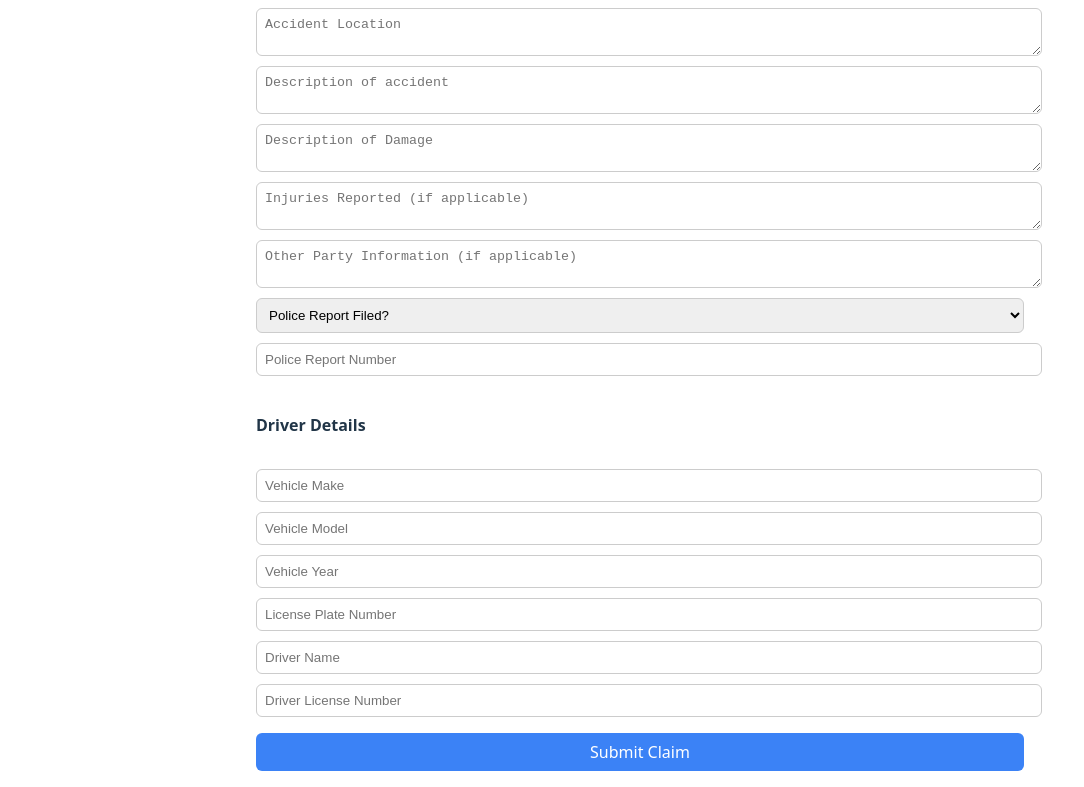
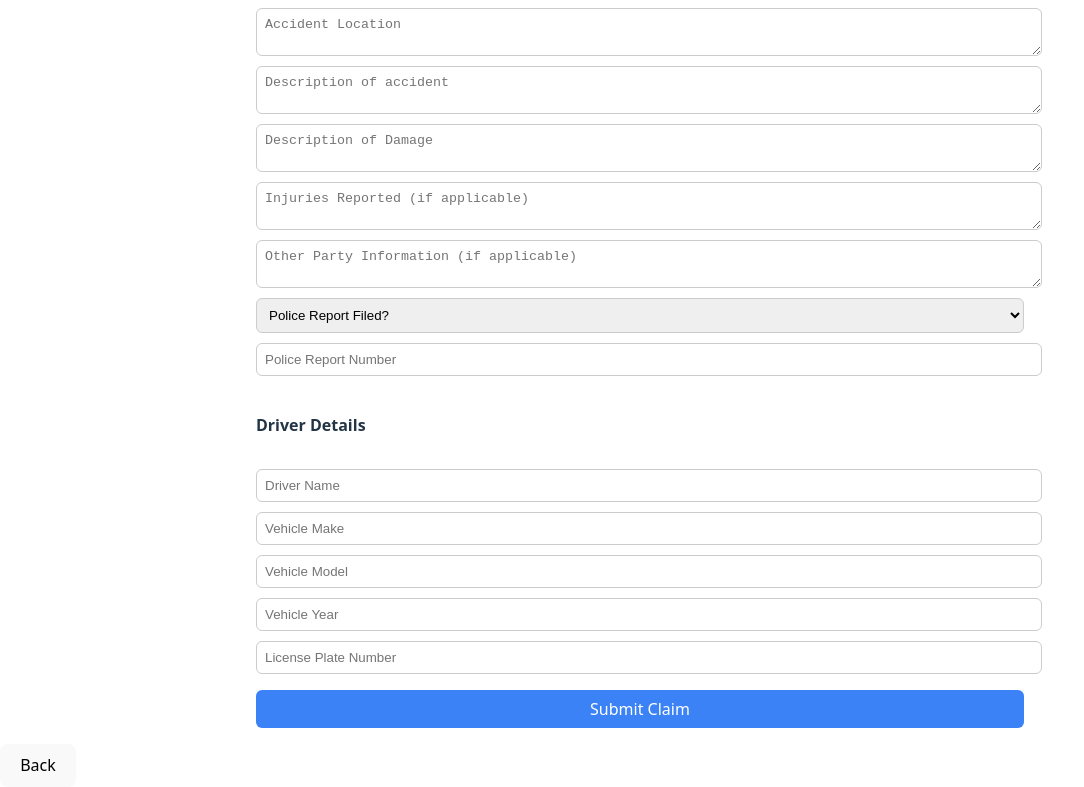
Before and after one commit to m4tchka/make-a-claim, a React (Vite) app in the folder frontend/: page /claim in a window 1280 px wide. Shown: the part 452-1239 px from the top of the page, without its empty margins (0-1084 px from the left). Built offline with nearby package versions, Linux system fonts and the light colour scheme; no server answers.

Commit message:
sign up now auto creates new user doc for claims

```diff
--- a/frontend/src/Firebase.js
+++ b/frontend/src/Firebase.js
@@ -21,4 +21,4 @@ export const auth = getAuth();
 // export const user = auth.currentUser; NOTE: Doesn't work - must use whole auth obj otherwise doesn't "wait" for auth to be verified with firebase
 export const gProvider = new GoogleAuthProvider();
 export const eProvider = new EmailAuthProvider();
-export const colRef = collection(db, "testSaves");
+export const colRef = collection(db, "users");
--- a/frontend/src/components/ClaimForm/ClaimForm.jsx
+++ b/frontend/src/components/ClaimForm/ClaimForm.jsx
@@ -1,15 +1,16 @@
+import { Link } from "react-router";
 import "./ClaimForm.css";
 import useForm from "../../customHooks/useForm";
 
 export default function ClaimForm() {
   const { formData, changeFormData, clearFormEntry } = useForm();
 
-  const handleChange = (e) => {
+  async function handleChange(e) {
     const { name, value } = e.target;
     changeFormData(name, value);
-  };
+  }
 
-  const handleSubmit = async (e) => {
+  async function handleSubmit(e) {
     e.preventDefault();
     console.log("Form submitted:", formData);
     alert("Claim submitted successfully!");
@@ -17,7 +18,7 @@ export default function ClaimForm() {
       console.log("async'd");
     });
     clearFormEntry();
-  };
+  }
 
   return (
     <div className="container">
@@ -74,7 +75,7 @@ export default function ClaimForm() {
             onChange={handleChange}
             value={formData.accidentLocation}
             className="form-input"
-            requied
+            requied="true"
           />
           <textarea
             name="accidentDescription"
@@ -89,6 +90,7 @@ export default function ClaimForm() {
             onChange={handleChange}
             value={formData.damageDescription}
             className="form-input"
+            required
           />
           <textarea
             name="injuriesReported"
@@ -125,6 +127,13 @@ export default function ClaimForm() {
         <div className="form-div">
           <h4>Driver Details</h4>
           <input
+            name="driverName"
+            placeholder="Driver Name"
+            onChange={handleChange}
+            value={formData.driverName}
+            className="form-input"
+          />
+          <input
             name="vehicleMake"
             placeholder="Vehicle Make"
             onChange={handleChange}
@@ -153,26 +162,14 @@ export default function ClaimForm() {
             className="form-input"
             required
           />
-
-          <input
-            name="driverName"
-            placeholder="Driver Name"
-            onChange={handleChange}
-            value={formData.driverName}
-            className="form-input"
-          />
-          <input
-            name="driverLicense"
-            placeholder="Driver License Number"
-            onChange={handleChange}
-            value={formData.driverLicense}
-            className="form-input"
-          />
         </div>
         <button type="submit" className="submit-button">
           Submit Claim
         </button>
       </form>
+      <Link to="/dashboard">
+        <button>Back</button>
+      </Link>
     </div>
   );
 }
--- a/frontend/src/components/DashboardPage/DashboardPage.jsx
+++ b/frontend/src/components/DashboardPage/DashboardPage.jsx
@@ -7,8 +7,12 @@ export default function DashboardPage() {
     <section className="dashboard-container">
       <>
         <div className="button-group">
-          <button className="dashboard-button">Make a New Claim</button>
-          <button className="dashboard-button">View Existing Claims</button>
+          <Link to="/claim">
+            <button className="dashboard-button">Make a New Claim</button>
+          </Link>
+          <Link to="/overview">
+            <button className="dashboard-button">View Existing Claims</button>
+          </Link>
         </div>
         <Link to="/">
           <button
--- a/frontend/src/components/LandingPage/LandingPage.jsx
+++ b/frontend/src/components/LandingPage/LandingPage.jsx
@@ -1,5 +1,5 @@
 import "./LandingPage.css";
-import { auth } from "../../Firebase.js";
+import { auth, db } from "../../Firebase.js";
 import { useState } from "react";
 import { Link } from "react-router";
 import {
@@ -7,6 +7,7 @@ import {
   createUserWithEmailAndPassword,
   signOut,
 } from "firebase/auth";
+import { doc, setDoc } from "firebase/firestore";
 
 export default function LandingPage() {
   const [isLoggedIn, setIsLoggedIn] = useState(auth.currentUser ? true : false);
@@ -30,13 +31,15 @@ export default function LandingPage() {
   async function signUp() {
     await createUserWithEmailAndPassword(auth, emailInput, passwordInput)
       .then((userCredential) => {
-        // Signed up successfully
         const user = userCredential.user;
-        alert("Registered as:", user.email, "please sign in");
+        console.log("Created user object",user);
+        alert("Registered as: "+ auth.currentUser.email+", please sign in.");
+        console.log(auth.currentUser.email);
       })
       .catch((error) => {
         console.error("Sign up error:", error.message);
       });
+    await setDoc(doc(db, "users", auth.currentUser.uid), { claims: [] });
   }
 
   return (
--- a/frontend/src/customHooks/useForm.jsx
+++ b/frontend/src/customHooks/useForm.jsx
@@ -4,22 +4,20 @@ export default function useForm() {
     policyholderName: "",
     contactPhone: "",
     contactEmail: "",
-    policyNumber: "",
     accidentDate: "",
     accidentTime: "",
     accidentLocation: "",
     accidentDescription: "",
+    damageDescription: "",
+    injuriesReported: "",
+    otherPartyInfo: "",
+    policeReportFiled: "",
+    policeReportNumber: "",
+    driverName: "",
     vehicleMake: "",
     vehicleModel: "",
     vehicleYear: "",
     licensePlate: "",
-    driverName: "",
-    driverLicense: "",
-    otherPartyInfo: "",
-    damageDescription: "",
-    injuriesReported: "",
-    policeReportFiled: "",
-    policeReportNumber: "",
   });
   function changeFormData(field, value) {
     setFormData({ ...formData, [field]: value });
@@ -29,22 +27,20 @@ export default function useForm() {
       policyholderName: "",
       contactPhone: "",
       contactEmail: "",
-      policyNumber: "",
       accidentDate: "",
       accidentTime: "",
       accidentLocation: "",
       accidentDescription: "",
+      damageDescription: "",
+      injuriesReported: "",
+      otherPartyInfo: "",
+      policeReportFiled: "",
+      policeReportNumber: "",
+      driverName: "",
       vehicleMake: "",
       vehicleModel: "",
       vehicleYear: "",
       licensePlate: "",
-      driverName: "",
-      driverLicense: "",
-      otherPartyInfo: "",
-      damageDescription: "",
-      injuriesReported: "",
-      policeReportFiled: "",
-      policeReportNumber: "",
     });
   }
   return {
```
